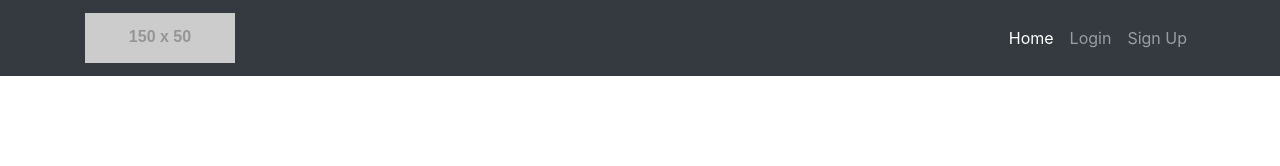
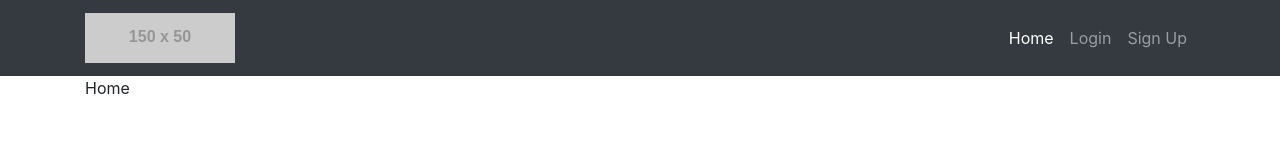
Before and after one commit to WebAppSoft/AngularJS, an Angular app: page /home in a window 1280 px wide. Before the commit this address led to /. Shown: the top 166 px of the page. Built offline with nearby package versions, Linux system fonts and the light colour scheme.

Commit message:
add home page

```diff
--- a/src/app/app-routing.module.ts
+++ b/src/app/app-routing.module.ts
@@ -1,8 +1,19 @@
 import { NgModule } from '@angular/core';
 import { Routes, RouterModule } from '@angular/router';
+import { HomeComponent } from '../app/home/home.component';
 
-
-const routes: Routes = [];
+const routes: Routes = [
+  { path: '', redirectTo: '/home', pathMatch: 'full' },
+  { path: 'home', component: HomeComponent }
+  // {
+  //   path: 'shopping-list',
+  //   loadChildren: './shopping-list/shopping-list.module#ShoppingListModule'
+  // },
+  // {
+  //   path: 'auth',
+  //   loadChildren: './auth/auth.module#AuthModule'
+  // }
+];
 
 @NgModule({
   imports: [RouterModule.forRoot(routes)],
--- a/src/app/app.module.ts
+++ b/src/app/app.module.ts
@@ -4,11 +4,13 @@ import { NgModule } from '@angular/core';
 import { AppRoutingModule } from './app-routing.module';
 import { AppComponent } from './app.component';
 import { HeaderComponent } from '../app/header/header.component';
+import { HomeComponent } from '../app/home/home.component';
 
 @NgModule({
   declarations: [
     AppComponent,
-    HeaderComponent
+    HeaderComponent,
+    HomeComponent
   ],
   imports: [
     BrowserModule,
--- /dev/null
+++ b/src/app/home/home.component.html
@@ -0,0 +1 @@
+<p>Home</p>
--- /dev/null
+++ b/src/app/home/home.component.ts
@@ -0,0 +1,15 @@
+import { Component, OnInit, OnDestroy } from '@angular/core';
+
+@Component({
+  selector: 'app-home',
+  templateUrl: './home.component.html'
+})
+export class HomeComponent implements OnInit, OnDestroy {
+  constructor() {}
+
+  ngOnInit() {
+  }
+
+   ngOnDestroy() {
+  }
+}
```
